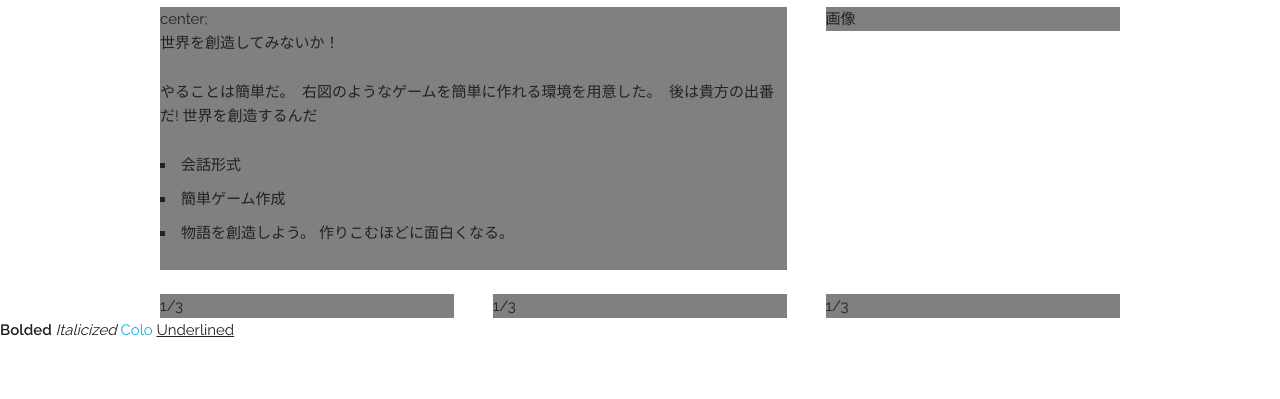
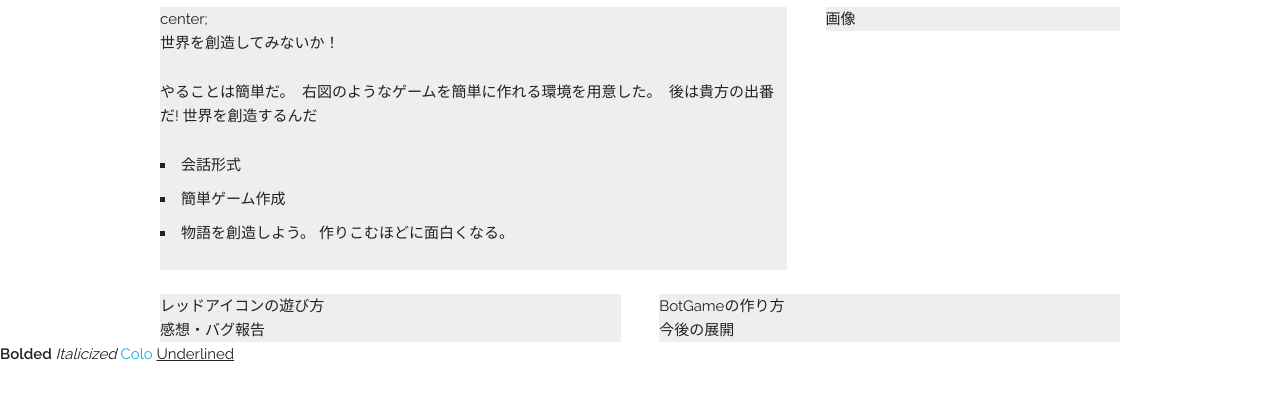
Before and after one commit to red-icon/red-union, a plain HTML site: page index.html in a window 1280 px wide. Shown: the part 163-562 px from the top of the page. Drawn offline with Linux system fonts and the light colour scheme.

Commit message:
ナビゲーションの項目の追加
リンク先として、遊び方、作り方、フォーム、展開を追加しただけ

```diff
--- a/index.html
+++ b/index.html
@@ -48,9 +48,12 @@
     </div>
     <br>
     <div class="row">
-        <div class="one-third column">1/3</div>
-        <div class="one-third column">1/3</div>
-        <div class="one-third column">1/3</div>
+        <div class="six columns">レッドアイコンの遊び方</div>
+        <div class="six columns">BotGameの作り方</div>
+    </div>
+    <div class="row">
+        <div class="six columns">感想・バグ報告</div>
+        <div class="six columns">今後の展開</div>
     </div>
 
 </div>
--- a/style/main.css
+++ b/style/main.css
@@ -1,9 +1,5 @@
-.column {
-    background-color: gray;
-}
-
-.columns {
-    background-color: gray;
+.column, .columns {
+    background-color: #eee;
 }
 
 .purple {
```
